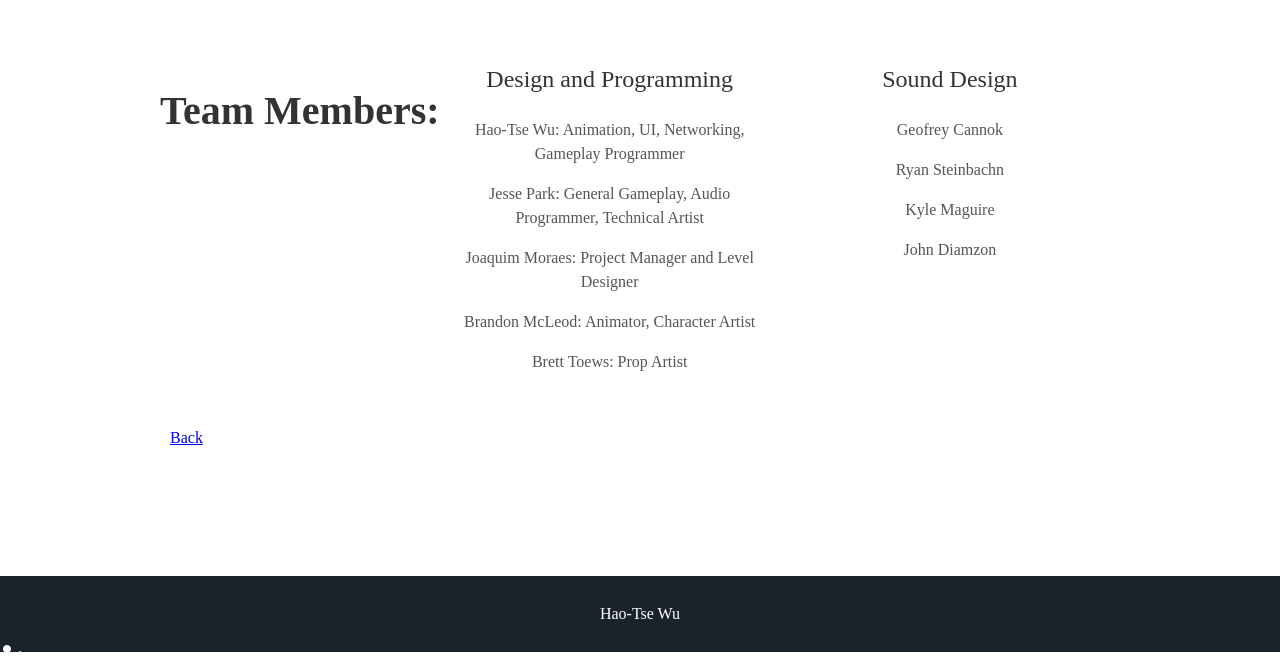
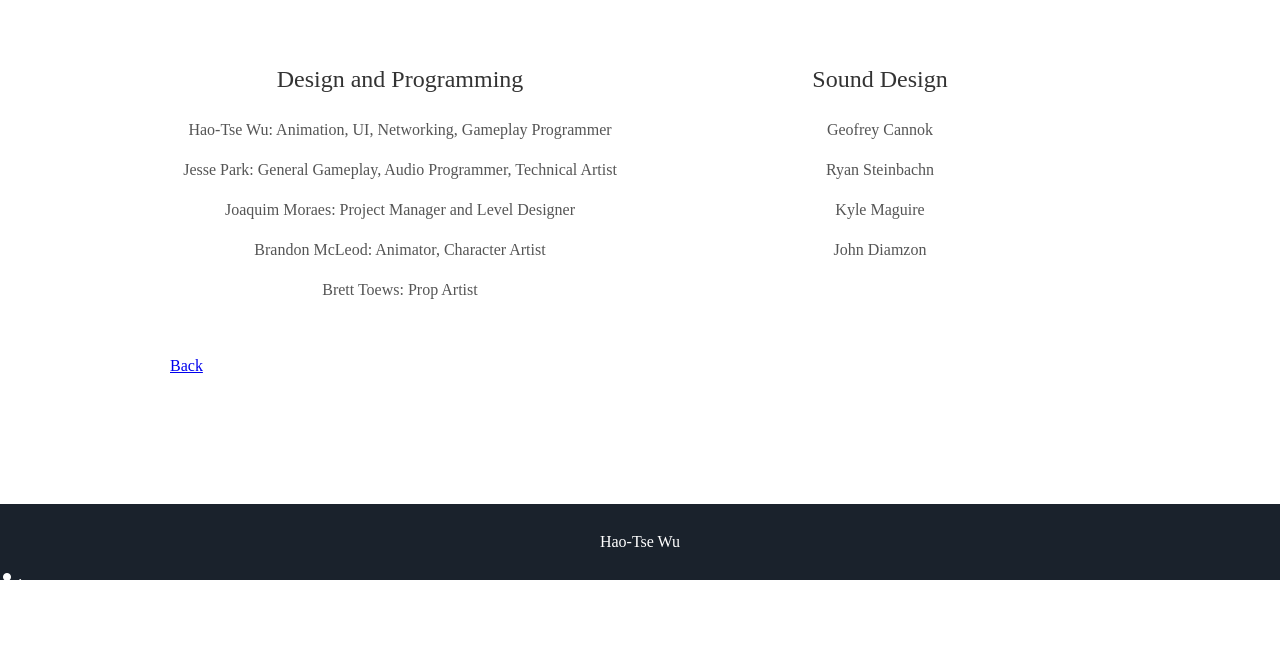
Before and after one commit to Maxroo/Maxroo.github.io, a Jekyll site: the page built from fracture.html, in a window 1280 px wide and 900 px high, scrolled down 2022 px, cut to the strip 234-900 px from the top of the window. Built offline with Jekyll 4.4.1, drawn with Linux system fonts in a browser that asks for light colours; nearby versions of some CDN libraries; some web fonts are replaced; comment, search, counter and statistics services are not loaded; after the commit the page ends 2850 px from its top, so only the background shows below that.

Commit message:
update tean

```diff
--- a/_includes/fracture.html
+++ b/_includes/fracture.html
@@ -49,7 +49,6 @@
     </div>
   </div>
   <div class="user">
-    <h1>Team Members:</h1>
     <div class="tech">
       <h3 style="text-align: center">Design and Programming</h3>
       <p class="content">Hao-Tse Wu: Animation, UI, Networking, Gameplay Programmer</p>
```
